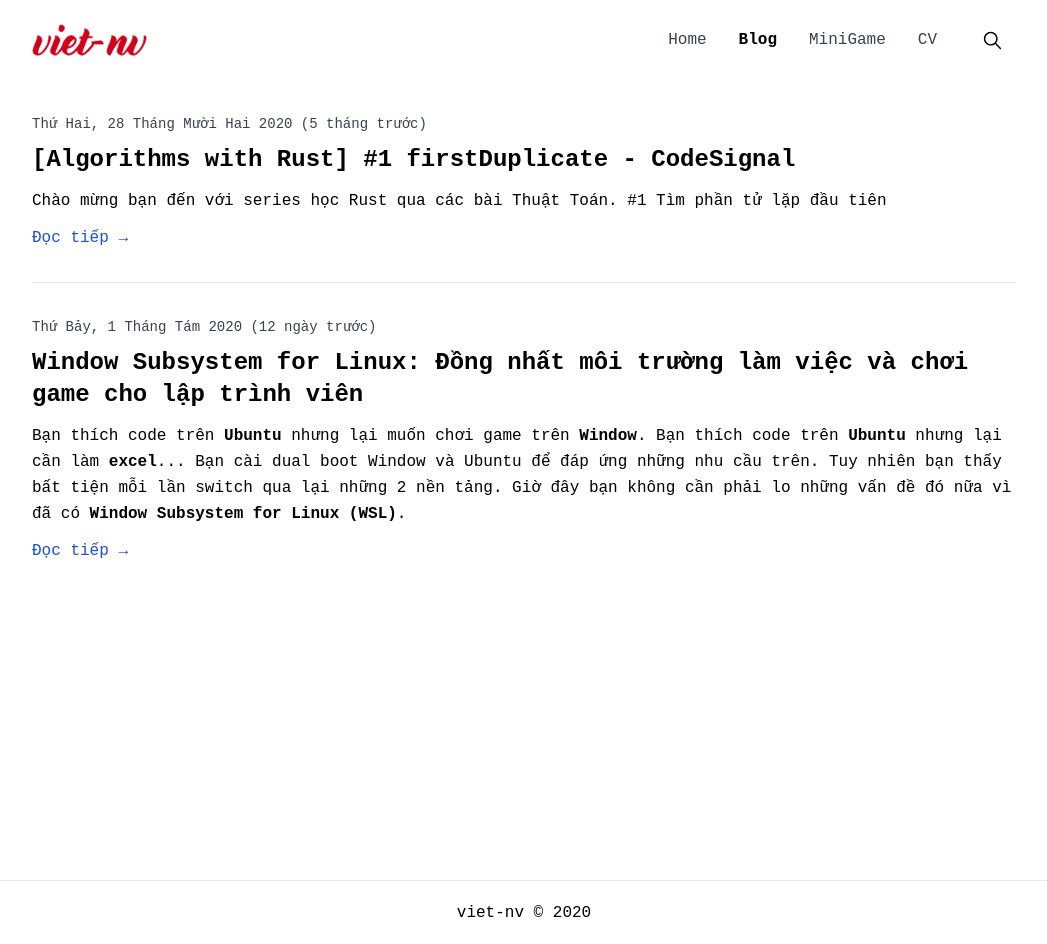
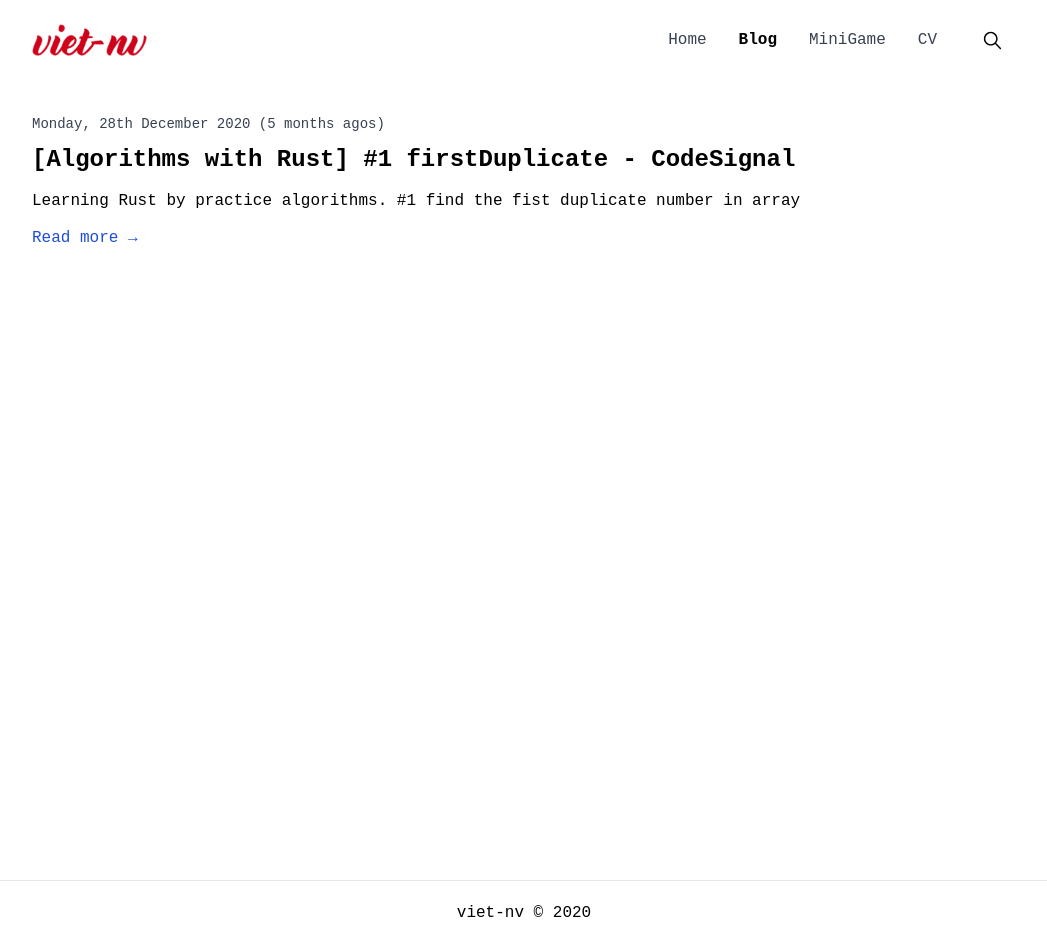
Before and after one commit to viet-nv/viet-nv.com, a Next.js app: page /blog in a window 1280 px wide. Shown: the whole page, without its empty margins (116-1163 px from the left). Built offline with nearby package versions, Linux system fonts and the light colour scheme.

Commit message:
modifier firstduplicate

```diff
--- a/_posts/codesignal-firstduplicate.md
+++ b/_posts/codesignal-firstduplicate.md
@@ -1,8 +1,8 @@
 ---
 title: '[Algorithms with Rust] #1 firstDuplicate - CodeSignal'
-excerpt: 'Chào mừng bạn đến với series học Rust qua các bài Thuật Toán. #1 Tìm phần tử lặp đầu tiên'
+excerpt: 'Learning Rust by practice algorithms. #1 find the fist duplicate number in array'
 tags: ['#algorithm', '#rust', '#codesignal', '#firstDuplicate']
-date: '2020-12-28T22:13:04.000Z'
+date: '2020-12-28T15:13:04.000Z'
 ogImage: ''
 ---
 
--- a/components/DateFormater.tsx
+++ b/components/DateFormater.tsx
@@ -1,5 +1,5 @@
 import { parseISO, format, formatDistanceToNow } from 'date-fns'
-import { vi } from 'date-fns/locale'
+import { enUS } from 'date-fns/locale'
 
 type Props = {
   dateString: string
@@ -10,8 +10,8 @@
   const date = parseISO(dateString)
   return (
     <time dateTime={dateString} className={className}>
-      {format(date, 'EEEE, do LLLL yyyy', { locale: vi })} (
-      {formatDistanceToNow(date, { includeSeconds: true, locale: vi })} trước)
+      {format(date, 'EEEE, do LLLL yyyy', { locale: enUS })} (
+      {formatDistanceToNow(date, { includeSeconds: true, locale: enUS })} agos)
     </time>
   )
 }
--- a/components/Intro/Intro.tsx
+++ b/components/Intro/Intro.tsx
@@ -1,4 +1,3 @@
-import React from 'react'
 import styles from './Intro.module.scss'
 import classname from 'classnames/bind'
 import Image from 'next/image'
--- a/components/Meta.tsx
+++ b/components/Meta.tsx
@@ -82,7 +82,7 @@
       <meta name="theme-color" content="#000" />
       <link rel="alternate" type="application/rss+xml" href="/feed.xml" />
       <meta
-        name="description"
+        name="og:description"
         content={`🐞 is like a 🌪 always by my side, .`}
       />
       <meta property="og:image" content="/assets/og_image.png" />
--- a/components/PostCard/PostCard.tsx
+++ b/components/PostCard/PostCard.tsx
@@ -34,7 +34,7 @@
       <Link href={`${Routes.Blog}/[slug]`} as={`${Routes.Blog}/${slug}`}>
         <a>
           <div className="mt-3 text-blue-700 hover:text-blue-600">
-            Đọc tiếp →
+            Read more →
           </div>
         </a>
       </Link>
--- a/pages/blog/[slug].tsx
+++ b/pages/blog/[slug].tsx
@@ -17,17 +17,19 @@
     return <ErrorPage statusCode={404} />
   }
 
-  const { title, ogImage, content, date, tags = [] } = post
+  const { title, ogImage, content, date, tags = [], excerpt } = post
   return (
     <Container>
       {router.isFallback ? (
-        <div>Loading…</div>
+        <div>Loading… </div>
       ) : (
         <>
           <article className="mb-32">
             <Head>
               <title>{title} | viet-nv</title>
+              <meta property="og:title" content={`${title} | viet-nv`} />
               <meta property="og:image" content={ogImage} />
+              <meta property="og:description" content={excerpt} />
             </Head>
             <h1 className="text-center text-4xl font-bold mt-4 sm:mt-6 md:mt-8 leading-tight">
               {title}
--- a/pages/cv.tsx
+++ /dev/null
@@ -1,7 +0,0 @@
-import React from 'react'
-
-const CVPage = (): JSX.Element => {
-  return <div className="p-8 text-center">{'Comming Soon...'}</div>
-}
-
-export default CVPage
--- a/pages/index.tsx
+++ b/pages/index.tsx
@@ -24,10 +24,10 @@
       <Container>
         <Intro />
         <div className="mb-6">
-          <SectionTitle title="Thư giãn cùng Soleil" />
+          <SectionTitle title="Chill with Soleil" />
           <div className="p-8 text-center">{'Comming Soon...'}</div>
         </div>
-        <SectionTitle title="Chém gió cùng Soleil" />
+        <SectionTitle title="Soleil writes down" />
         <PostList posts={allPosts} />
       </Container>
     </>
```
Also changed, not shown: old/di-cu-tu-ubuntu-sang-window-voi-wsl2.md (renamed from _posts/di-cu-tu-ubuntu-sang-window-voi-wsl2.md).
